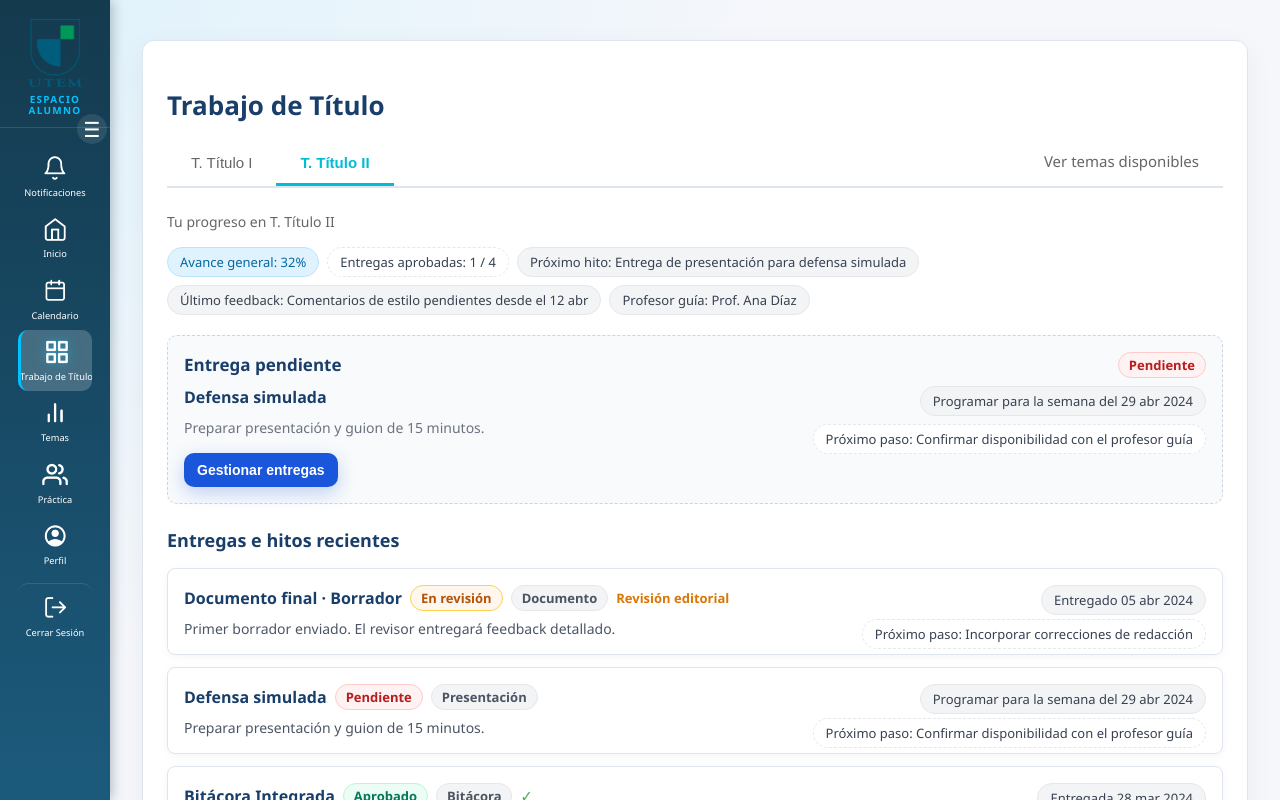
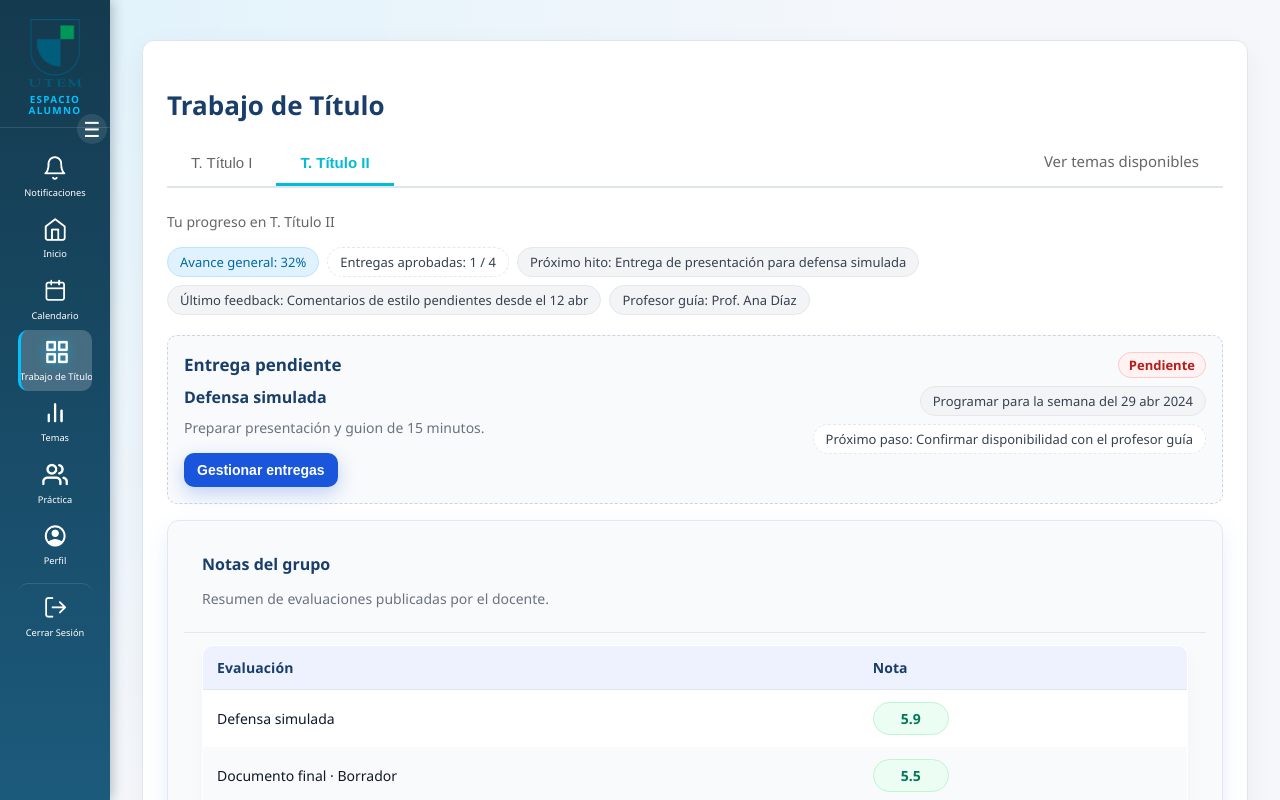
Before and after one commit to DMoyaR/trabajo_titulo, an Angular app in the folder frontend/: page /alumno/trabajo in a window 1280 px wide. Both pictures are taken after a click on the button "T. Título II". Shown: the top 800 px of the page. Built offline with nearby package versions, Linux system fonts and the light colour scheme.

Commit message:
Se mejora vista TT

```diff
--- a/frontend/src/app/features/alumno/trabajo/alumno-trabajo.component.css
+++ b/frontend/src/app/features/alumno/trabajo/alumno-trabajo.component.css
@@ -450,6 +450,95 @@
   margin-top: 8px;
 }
 
+.evaluaciones-card {
+  margin-top: 20px;
+  border: 1px solid #dbeafe;
+  background: linear-gradient(180deg, #f8fbff 0%, #ffffff 100%);
+  border-radius: 14px;
+  box-shadow: 0 10px 24px rgba(59, 130, 246, 0.12);
+}
+
+.evaluaciones-header {
+  padding: 16px 18px 10px;
+  border-bottom: 1px solid #e5e7eb;
+}
+
+.evaluaciones-header h4 {
+  margin: 0;
+  color: #0f172a;
+  font-weight: 700;
+}
+
+.table-wrapper {
+  overflow-x: auto;
+  padding: 0 18px 16px;
+}
+
+.tabla-evaluaciones {
+  width: 100%;
+  border-collapse: separate;
+  border-spacing: 0;
+  background: #fff;
+  border: 1px solid #e5e7eb;
+  border-radius: 12px;
+  overflow: hidden;
+  box-shadow: 0 6px 16px rgba(0, 0, 0, 0.04);
+}
+
+.tabla-evaluaciones thead {
+  background: #f3f6fb;
+}
+
+.tabla-evaluaciones th,
+.tabla-evaluaciones td {
+  padding: 12px 14px;
+  text-align: left;
+  font-size: 14px;
+  color: #0f172a;
+}
+
+.tabla-evaluaciones th {
+  font-weight: 700;
+  color: #1a3e6a;
+  letter-spacing: 0.1px;
+}
+
+.tabla-evaluaciones tbody tr:nth-child(even) td {
+  background: #f9fafb;
+}
+
+.tabla-evaluaciones tbody tr:hover td {
+  background: #eef2ff;
+}
+
+.tabla-evaluaciones tfoot {
+  background: #f8fafc;
+}
+
+.tabla-evaluaciones tfoot th,
+.tabla-evaluaciones tfoot td {
+  font-weight: 700;
+  color: #0f172a;
+}
+
+.nota-chip {
+  display: inline-flex;
+  align-items: center;
+  justify-content: center;
+  min-width: 54px;
+  padding: 6px 10px;
+  border-radius: 999px;
+  background: #ecfdf3;
+  color: #047857;
+  font-weight: 700;
+  border: 1px solid #bbf7d0;
+}
+
+.nota-pendiente {
+  color: #6b7280;
+  font-weight: 600;
+}
+
 .mis-propuestas {
   margin: 24px 0;
   display: flex;
@@ -848,6 +937,74 @@ textarea {
   line-height: 1.45;
 }
 
+.evaluaciones-card {
+  margin-top: 16px;
+  border: 1px solid #e2e8f0;
+  border-radius: 12px;
+  background: #f8fafc;
+  padding: 16px;
+}
+
+.evaluaciones-header {
+  display: flex;
+  flex-direction: column;
+  gap: 4px;
+  margin-bottom: 12px;
+}
+
+.evaluaciones-header h4 {
+  margin: 0;
+  color: #1a3e6a;
+  font-size: 16px;
+  font-weight: 600;
+}
+
+.table-wrapper {
+  overflow-x: auto;
+}
+
+.tabla-evaluaciones {
+  width: 100%;
+  border-collapse: collapse;
+  background: #fff;
+  border: 1px solid #dfe5ee;
+  border-radius: 10px;
+  overflow: hidden;
+  box-shadow: 0 6px 18px rgba(0, 0, 0, 0.03);
+}
+
+.tabla-evaluaciones th,
+.tabla-evaluaciones td {
+  padding: 12px 14px;
+  text-align: left;
+  font-size: 14px;
+}
+
+.tabla-evaluaciones thead {
+  background: #eef2ff;
+}
+
+.tabla-evaluaciones th {
+  color: #1a3e6a;
+  font-weight: 700;
+  border-bottom: 1px solid #dfe5ee;
+}
+
+.tabla-evaluaciones tbody tr:nth-child(even) {
+  background: #f9fafb;
+}
+
+.tabla-evaluaciones tfoot {
+  background: #f1f5f9;
+  font-weight: 700;
+}
+
+.tabla-evaluaciones tfoot td,
+.tabla-evaluaciones tfoot th {
+  border-top: 1px solid #dfe5ee;
+  color: #1a3e6a;
+}
+
 @media (max-width: 860px) {
   .grid {
     grid-template-columns: 1fr;
--- a/frontend/src/app/features/alumno/trabajo/alumno-trabajo.component.html
+++ b/frontend/src/app/features/alumno/trabajo/alumno-trabajo.component.html
@@ -63,6 +63,46 @@
       </div>
     </ng-template>
 
+      <div class="evaluaciones-card" *ngIf="evaluacionesPorNivel().length">
+        <div class="evaluaciones-header">
+          <h4>Notas del grupo</h4>
+          <p class="muted">Resumen de evaluaciones publicadas por el docente.</p>
+        </div>
+
+        <div class="table-wrapper">
+          <table class="tabla-evaluaciones" aria-label="Notas de evaluaciones recientes">
+            <thead>
+              <tr>
+                <th scope="col">Evaluación</th>
+                <th scope="col">Nota</th>
+              </tr>
+            </thead>
+            <tbody>
+              <tr *ngFor="let evaluacion of evaluacionesPorNivel()">
+                <td>{{ evaluacion.titulo }}</td>
+                <td>
+                  <span *ngIf="evaluacion.nota !== null; else sinNota" class="nota-chip">
+                    {{ evaluacion.nota | number: '1.1-1' }}
+                  </span>
+                  <ng-template #sinNota>
+                    <span class="nota-pendiente">Pendiente</span>
+                  </ng-template>
+                </td>
+              </tr>
+            </tbody>
+            <tfoot>
+              <tr>
+                <th scope="row">Promedio</th>
+                <td>
+                  <span *ngIf="promedioEvaluaciones(); else sinPromedio">{{ promedioEvaluaciones() }}</span>
+                  <ng-template #sinPromedio><span class="muted">Sin calificaciones disponibles</span></ng-template>
+                </td>
+              </tr>
+            </tfoot>
+          </table>
+        </div>
+      </div>
+
     <h3 class="section-title">Entregas e hitos recientes</h3>
 
     <ng-container *ngIf="entregasPorNivel().length; else sinEntregas">
@@ -84,6 +124,7 @@
           </div>
         </li>
       </ul>
+
     </ng-container>
 
     <ng-template #sinEntregas>
--- a/frontend/src/app/features/alumno/trabajo/alumno-trabajo.component.ts
+++ b/frontend/src/app/features/alumno/trabajo/alumno-trabajo.component.ts
@@ -1,9 +1,10 @@
-import { Component, computed, signal } from '@angular/core';
+import { Component, OnInit, computed, signal } from '@angular/core';
 import { CommonModule } from '@angular/common';
 import { RouterLink } from '@angular/router';
 
 import { CurrentUserService } from '../../../shared/services/current-user.service';
 import { TemaService, TemaDisponible, TemaInscripcionActiva } from '../../docente/trabajolist/tema.service';
+import { AlumnoEntregasService } from '../entrega/alumno-entrega.service';
 
 type Nivel = 'i' | 'ii';
 type EstadoEntrega = 'aprobado' | 'enRevision' | 'pendiente';
@@ -22,6 +23,7 @@ type EntregaAlumno = {
   nombre: string;
   descripcion: string;
   fecha: string;
+  fechaOrden: string;
   estado: EstadoEntrega;
   badge: string;
   proximoPaso?: string;
@@ -37,6 +39,11 @@ type EntregaDestacada = EntregaAlumno & {
 type Restriccion = {
   titulo: string;
   descripcion: string;
+};
+
+type EvaluacionGrupo = {
+  titulo: string;
+  nota: number | null;
 };
 
 const CARRERAS_SIN_TRABAJO_TITULO = new Set(
@@ -72,7 +79,7 @@ const CARRERAS_NIVEL_I_Y_II = new Set(
   templateUrl: './alumno-trabajo.component.html',
   styleUrls: ['./alumno-trabajo.component.css'],
 })
-export class AlumnoTrabajoComponent {
+export class AlumnoTrabajoComponent implements OnInit {
   readonly nivelesDisponibles = signal<Nivel[]>(['i', 'ii']);
   readonly nivelSeleccionado = signal<Nivel>('i');
 
@@ -90,31 +97,45 @@ export class AlumnoTrabajoComponent {
     i: [
       {
         id: 'i-1',
-        nombre: 'Hito 1 · Plan de trabajo',
-        descripcion: 'Aprobado. El plan quedó registrado en el repositorio el 10 de abril.',
-        fecha: 'Entregado 08 abr 2024',
-        estado: 'aprobado',
-        badge: 'Plan de trabajo',
-        proximoPaso: 'Bitácora semanal (20 abr)',
+        nombre: 'Avance Final TT1',
+        descripcion:
+          'Entrega pendiente del informe final para el cierre completo de Trabajo de Título I.',
+        fecha: 'Fecha límite: 22 dic 2025 · 23:59',
+        fechaOrden: '2025-12-22T23:59:00',
+        estado: 'pendiente',
+        badge: 'Avance final',
+        proximoPaso: 'Revisar instrucciones y adjuntar el informe final',
       },
       {
         id: 'i-2',
-        nombre: 'Bitácora Semanal #5',
-        descripcion: 'En revisión por tu profesor guía. Responder comentarios pendientes.',
-        fecha: 'Enviada 15 abr 2024',
-        estado: 'enRevision',
-        badge: 'Bitácora',
-        proximoPaso: 'Ajustar actividades comprometidas',
-        alerta: 'Observaciones recibidas',
+        nombre: 'Avance 2',
+        descripcion: 'Entrega de avance pendiente en Aula Virtual.',
+        fecha: 'Fecha límite: 15 dic 2025 · 23:59',
+        fechaOrden: '2025-12-15T23:59:00',
+        estado: 'pendiente',
+        badge: 'Avance',
+        proximoPaso: 'Subir avances y evidencias de progreso',
+        alerta: 'Queda menos de una semana para el cierre',
       },
       {
         id: 'i-3',
-        nombre: 'Reunión de seguimiento',
-        descripcion: 'Agenda una reunión de 30 minutos para revisar el avance de la semana.',
-        fecha: 'Coordinar antes del 25 abr 2024',
+        nombre: 'Avance 3',
+        descripcion: 'Entrega de avance intermedio pendiente de revisión docente.',
+        fecha: 'Fecha límite: 15 dic 2025 · 23:59',
+        fechaOrden: '2025-12-15T23:59:00',
         estado: 'pendiente',
-        badge: 'Reunión',
-        proximoPaso: 'Proponer 3 horarios disponibles',
+        badge: 'Avance',
+        proximoPaso: 'Ajustar según observaciones previas',
+      },
+      {
+        id: 'i-4',
+        nombre: 'Anteproyecto TT1',
+        descripcion: 'Calificado. Revisa el informe corregido y las observaciones del docente.',
+        fecha: 'Calificado el 02 nov 2025',
+        fechaOrden: '2025-11-02T00:00:00',
+        estado: 'aprobado',
+        badge: 'Calificada',
+        proximoPaso: 'Aplicar retroalimentación al avance final',
       },
     ],
     ii: [
@@ -123,6 +144,7 @@ export class AlumnoTrabajoComponent {
         nombre: 'Documento final · Borrador',
         descripcion: 'Primer borrador enviado. El revisor entregará feedback detallado.',
         fecha: 'Entregado 05 abr 2024',
+        fechaOrden: '2024-04-05T00:00:00',
         estado: 'enRevision',
         badge: 'Documento',
         proximoPaso: 'Incorporar correcciones de redacción',
@@ -133,6 +155,7 @@ export class AlumnoTrabajoComponent {
         nombre: 'Defensa simulada',
         descripcion: 'Preparar presentación y guion de 15 minutos.',
         fecha: 'Programar para la semana del 29 abr 2024',
+        fechaOrden: '2024-04-29T00:00:00',
         estado: 'pendiente',
         badge: 'Presentación',
         proximoPaso: 'Confirmar disponibilidad con el profesor guía',
@@ -142,6 +165,7 @@ export class AlumnoTrabajoComponent {
         nombre: 'Bitácora Integrada',
         descripcion: 'Bitácora aprobada con comentarios positivos sobre la validación.',
         fecha: 'Entregada 28 mar 2024',
+        fechaOrden: '2024-03-28T00:00:00',
         estado: 'aprobado',
         badge: 'Bitácora',
         proximoPaso: 'Actualizar métricas posteriores a la defensa simulada',
@@ -149,13 +173,25 @@ export class AlumnoTrabajoComponent {
     ],
   });
 
+  readonly evaluaciones = signal<Record<Nivel, EvaluacionGrupo[]>>({
+    i: [],
+    ii: [
+      { titulo: 'Documento final · Borrador', nota: 5.5 },
+      { titulo: 'Defensa simulada', nota: 5.9 },
+      { titulo: 'Bitácora Integrada', nota: 6.1 },
+    ],
+  });
+
+  readonly evaluacionesCargando = signal(false);
+  readonly evaluacionesError = signal<string | null>(null);
+
   readonly resumen = signal<Record<Nivel, ResumenNivel>>({
     i: {
-      avance: 65,
-      aprobadas: 3,
-      totales: 5,
-      proximoHito: 'Bitácora Semanal #6 (20 abr)',
-      ultimoFeedback: 'Retroalimentación general recibida el 15 abr',
+      avance: 48,
+      aprobadas: 1,
+      totales: 4,
+      proximoHito: 'Avance Final TT1 (22 dic 2025, 23:59)',
+      ultimoFeedback: 'Observaciones del Anteproyecto publicadas el 02 nov 2025',
       profesorGuia: 'Prof. Mauro Castillo',
     },
     ii: {
@@ -212,7 +248,36 @@ export class AlumnoTrabajoComponent {
 
   readonly entregasPorNivel = computed<EntregaAlumno[]>(() => {
     const nivel = this.nivelActual();
-    return nivel ? this.entregas()[nivel] : [];
+    if (!nivel) {
+      return [];
+    }
+
+    return this.ordenarEntregas(this.entregas()[nivel]);
+  });
+
+  readonly evaluacionesPorNivel = computed<EvaluacionGrupo[]>(() => {
+    const nivel = this.nivelActual();
+    if (!nivel) {
+      return [];
+    }
+
+    const evaluaciones = this.evaluaciones()[nivel];
+    const entregas = this.entregasPorNivel();
+
+    return this.ordenarEvaluaciones(evaluaciones, entregas);
+  });
+
+  readonly promedioEvaluaciones = computed<string | null>(() => {
+    const notas = this.evaluacionesPorNivel()
+      .map(evaluacion => evaluacion.nota)
+      .filter((nota): nota is number => nota !== null);
+
+    if (!notas.length) {
+      return null;
+    }
+
+    const promedio = notas.reduce((suma, nota) => suma + nota, 0) / notas.length;
+    return promedio.toFixed(2);
   });
 
   readonly entregaDestacada = computed<EntregaDestacada | null>(() => {
@@ -243,9 +308,14 @@ export class AlumnoTrabajoComponent {
   constructor(
     private readonly currentUserService: CurrentUserService,
     private readonly temaService: TemaService,
+    private readonly entregasService: AlumnoEntregasService,
   ) {
     this.configurarNivelesDisponibles();
     this.cargarTemaAsignado();
+  }
+
+  ngOnInit(): void {
+    this.cargarEvaluaciones();
   }
 
   tieneNivel(nivel: Nivel): boolean {
@@ -261,6 +331,83 @@ export class AlumnoTrabajoComponent {
 
   toggleResumen(entrega: EntregaAlumno) {
     entrega.expanded = !entrega.expanded;
+  }
+
+  private ordenarEvaluaciones(
+    evaluaciones: EvaluacionGrupo[],
+    entregas: EntregaAlumno[],
+  ): EvaluacionGrupo[] {
+    const ordenEntregas = this.crearMapaOrden(entregas);
+
+    return [...evaluaciones].sort((a, b) => {
+      const indiceA = ordenEntregas.get(this.normalizarTitulo(a.titulo));
+      const indiceB = ordenEntregas.get(this.normalizarTitulo(b.titulo));
+
+      if (indiceA === undefined && indiceB === undefined) {
+        return 0;
+      }
+
+      if (indiceA === undefined) {
+        return 1;
+      }
+
+      if (indiceB === undefined) {
+        return -1;
+      }
+
+      return indiceA - indiceB;
+    });
+  }
+
+  private crearMapaOrden(entregas: EntregaAlumno[]): Map<string, number> {
+    return entregas.reduce((mapa, entrega, indice) => {
+      const clave = this.normalizarTitulo(entrega.nombre);
+      if (!mapa.has(clave)) {
+        mapa.set(clave, indice);
+      }
+
+      return mapa;
+    }, new Map<string, number>());
+  }
+
+  private normalizarTitulo(titulo: string): string {
+    return titulo.trim().toLowerCase();
+  }
+
+  private ordenarEntregas(entregas: EntregaAlumno[]): EntregaAlumno[] {
+    const ahora = Date.now();
+
+    return [...entregas].sort((a, b) => {
+      const fechaA = new Date(a.fechaOrden).getTime();
+      const fechaB = new Date(b.fechaOrden).getTime();
+
+      const fechaAInvalida = Number.isNaN(fechaA);
+      const fechaBInvalida = Number.isNaN(fechaB);
+
+      if (fechaAInvalida && fechaBInvalida) {
+        return 0;
+      }
+
+      if (fechaAInvalida) {
+        return 1;
+      }
+
+      if (fechaBInvalida) {
+        return -1;
+      }
+
+      const esPasadaA = fechaA < ahora;
+      const esPasadaB = fechaB < ahora;
+
+      if (esPasadaA !== esPasadaB) {
+        return esPasadaA ? 1 : -1;
+      }
+
+      const distanciaA = Math.abs(fechaA - ahora);
+      const distanciaB = Math.abs(fechaB - ahora);
+
+      return distanciaA - distanciaB;
+    });
   }
 
   private configurarNivelesDisponibles() {
@@ -326,4 +473,43 @@ export class AlumnoTrabajoComponent {
         },
       });
   }
+
+  private cargarEvaluaciones() {
+    const perfil = this.currentUserService.getProfile();
+    const alumnoId = perfil?.id ?? null;
+
+    if (!alumnoId) {
+      this.evaluacionesError.set('No pudimos identificar al alumno actual para obtener sus evaluaciones.');
+      return;
+    }
+
+    this.evaluacionesCargando.set(true);
+    this.evaluacionesError.set(null);
+
+    this.entregasService.listarEvaluaciones(alumnoId).subscribe({
+      next: (evaluaciones) => {
+        const mapeadas = evaluaciones.map<EvaluacionGrupo>((evaluacion) => ({
+          titulo: evaluacion.titulo,
+          nota: evaluacion.ultima_entrega?.nota ?? null,
+        }));
+
+        this.evaluaciones.update((actual) => ({
+          ...actual,
+          i: mapeadas,
+        }));
+
+        this.evaluacionesCargando.set(false);
+      },
+      error: (error) => {
+        console.error('No se pudieron cargar las evaluaciones del alumno', error);
+        this.evaluacionesCargando.set(false);
+        const detalle = error?.error?.detail;
+        if (typeof detalle === 'string') {
+          this.evaluacionesError.set(detalle);
+        } else {
+          this.evaluacionesError.set('No pudimos cargar tus notas. Intenta nuevamente más tarde.');
+        }
+      },
+    });
+  }
 }
```
Also changed, not shown: 1 other file (tests, documents, lock files or other folders).
